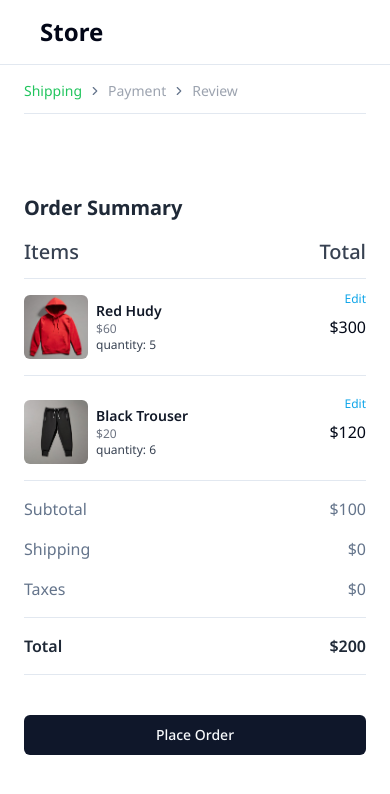
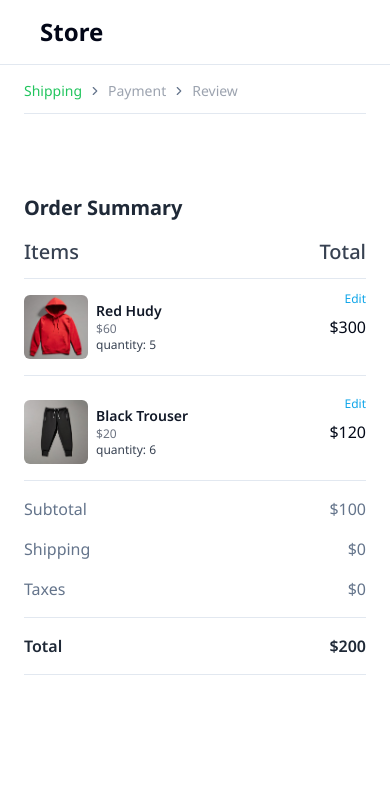
Before and after one commit to ThapaSurace/checkout_design, a React (Vite) app: page /checkout in a window 390 px wide. Shown: the top 794 px of the page. Built offline with nearby package versions, Linux system fonts and the light colour scheme.

Commit message:
add codition to button

```diff
--- a/src/pages/Checkout.tsx
+++ b/src/pages/Checkout.tsx
@@ -57,7 +57,9 @@ const Checkout = () => {
           </div>
           <Separator className="md:hidden my-4" />
 
-          <Button className="w-full mt-6 md:hidden">Place Order</Button>
+          {currentStep == "review" && (
+            <Button className="w-full mt-6 md:hidden">Place Order</Button>
+          )}
         </div>
       </div>
     </MaxWidthWrapper>
```
